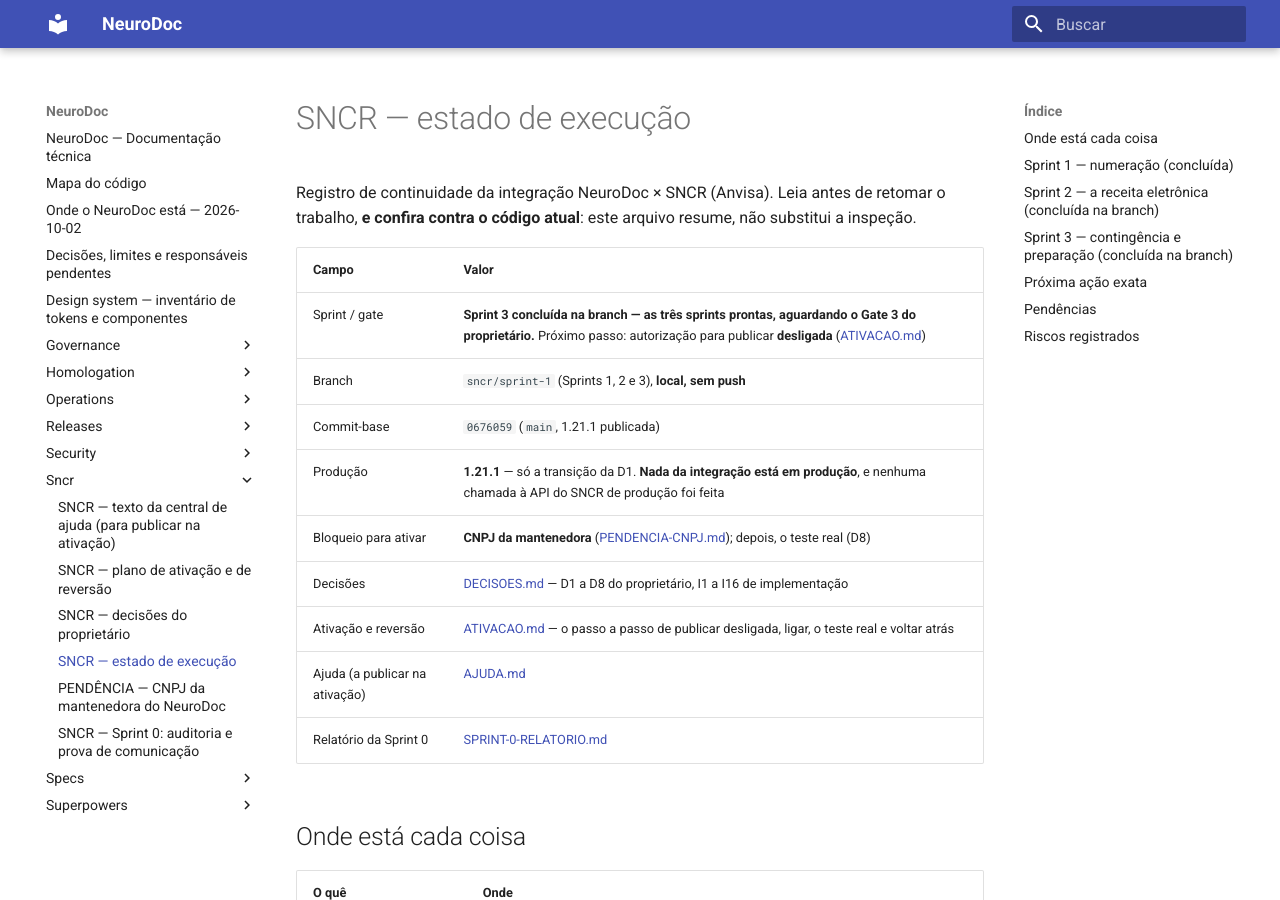
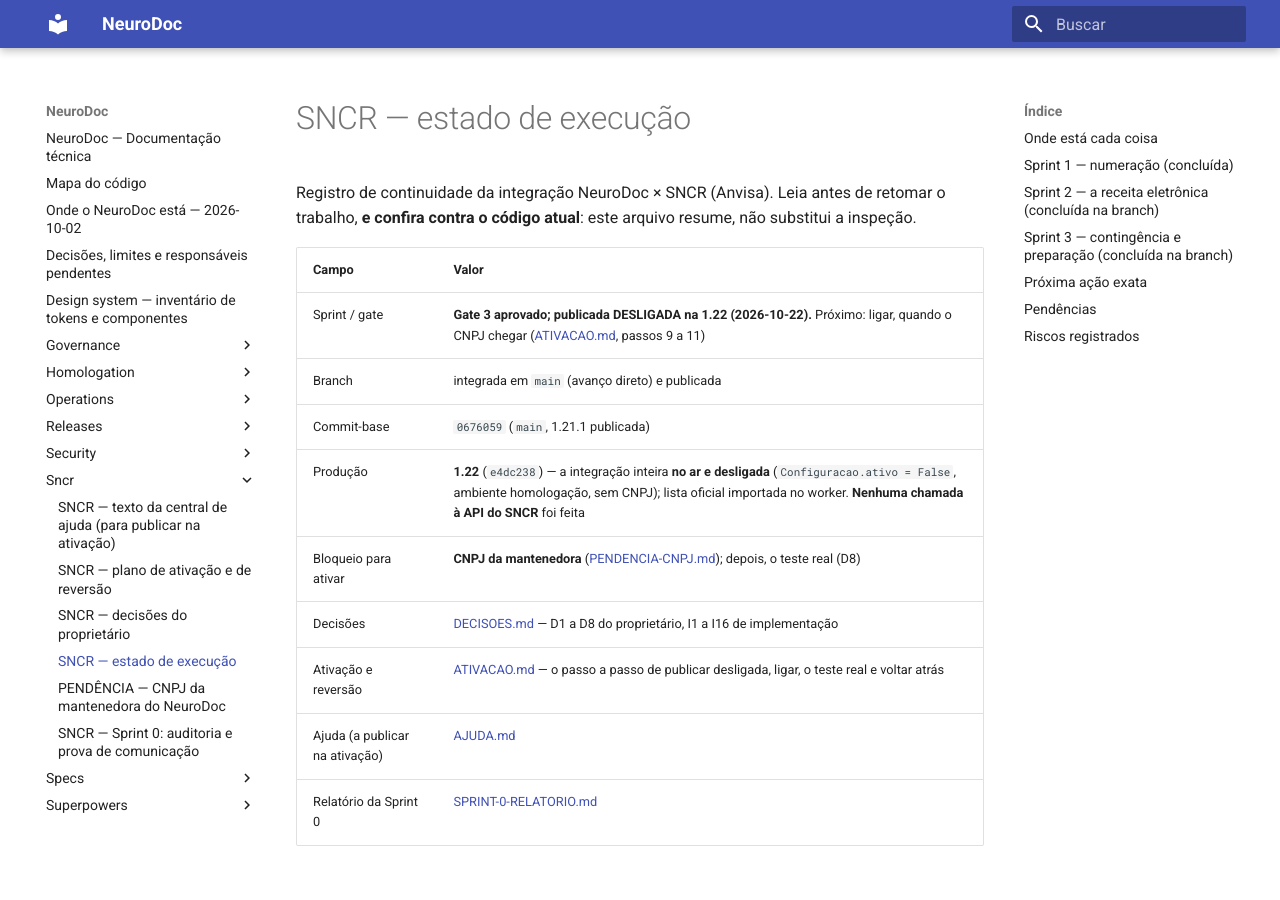
Before and after one commit to ffreua/neurodoc, an MkDocs documentation site: the page built from docs/sncr/ESTADO_EXECUCAO.md, in a window 1280 px wide and 900 px high. Built offline with MkDocs 1.6.1 and Material for MkDocs 9.7.7, drawn with Linux system fonts in a browser that asks for light colours; some of the changed text lies outside the part shown.

Commit message:
Registra o SHA publicado da 1.22 e a integração do SNCR no ar, desligada

```diff
--- a/docs/sncr/ESTADO_EXECUCAO.md
+++ b/docs/sncr/ESTADO_EXECUCAO.md
@@ -6,10 +6,10 @@
 
 | Campo | Valor |
 | --- | --- |
-| Sprint / gate | **Sprint 3 concluída na branch — as três sprints prontas, aguardando o Gate 3 do proprietário.** Próximo passo: autorização para publicar **desligada** ([ATIVACAO.md](ATIVACAO.md)) |
-| Branch | `sncr/sprint-1` (Sprints 1, 2 e 3), **local, sem push** |
+| Sprint / gate | **Gate 3 aprovado; publicada DESLIGADA na 1.22 (2026-10-22).** Próximo: ligar, quando o CNPJ chegar ([ATIVACAO.md](ATIVACAO.md), passos 9 a 11) |
+| Branch | integrada em `main` (avanço direto) e publicada |
 | Commit-base | `0676059` (`main`, 1.21.1 publicada) |
-| Produção | **1.21.1** — só a transição da D1. **Nada da integração está em produção**, e nenhuma chamada à API do SNCR de produção foi feita |
+| Produção | **1.22** (`e4dc238`) — a integração inteira **no ar e desligada** (`Configuracao.ativo = False`, ambiente homologação, sem CNPJ); lista oficial importada no worker. **Nenhuma chamada à API do SNCR** foi feita |
 | Bloqueio para ativar | **CNPJ da mantenedora** ([PENDENCIA-CNPJ.md](PENDENCIA-CNPJ.md)); depois, o teste real (D8) |
 | Decisões | [DECISOES.md](DECISOES.md) — D1 a D8 do proprietário, I1 a I16 de implementação |
 | Ativação e reversão | [ATIVACAO.md](ATIVACAO.md) — o passo a passo de publicar desligada, ligar, o teste real e voltar atrás |
@@ -90,9 +90,8 @@
 
 ## Próxima ação exata
 
-1. **Gate 3:** o proprietário aprova as três sprints.
-2. Com autorização: **publicar desligada**, passos 1 a 8 de
-   [ATIVACAO.md](ATIVACAO.md) (versão nova, `import_portaria344` no worker).
+1. ~~Gate 3~~ — aprovado; ~~publicar desligada~~ — feito, 1.22, passos 1 a 8 de [ATIVACAO.md](ATIVACAO.md).
+2. **Ligar:** passos 9 a 11 de [ATIVACAO.md](ATIVACAO.md).
 3. **Quando o CNPJ chegar:** [PENDENCIA-CNPJ.md](PENDENCIA-CNPJ.md); depois,
    o primeiro pedido real em produção, pelo proprietário (D8).
 
```
Also changed, not shown: docs/releases/1.22-receita-da-anvisa-desligada.md (+2 -2 lines).
